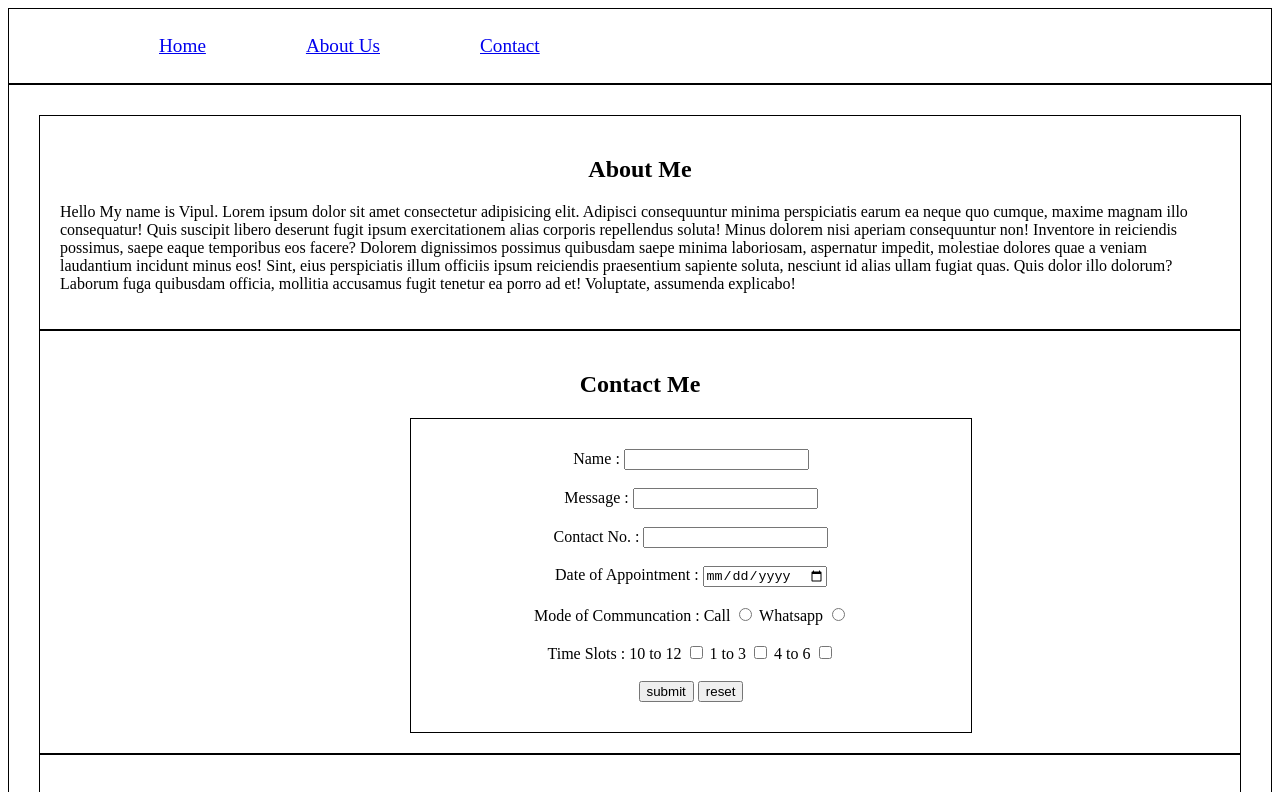
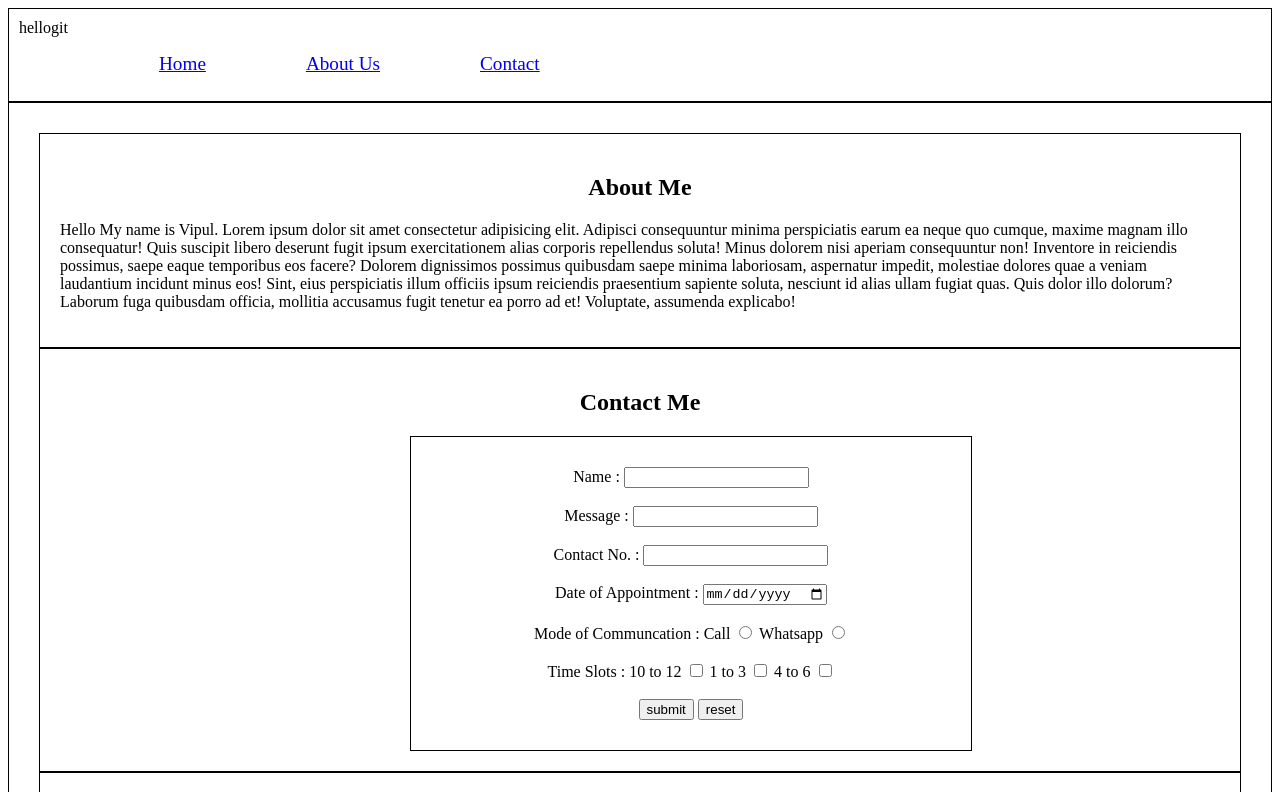
Before and after one commit to VipulTrimbake610/demo, a plain HTML site: page Homework 13-04-23.html in a window 1280 px wide. Shown: the top 792 px of the page. Drawn offline with Linux system fonts and the light colour scheme.

Commit message:
hellogit added

```diff
--- a/Homework 13-04-23.html
+++ b/Homework 13-04-23.html
@@ -12,6 +12,7 @@
         header{
             border: 1px solid black;
             padding: 10px;
+
         }
         li {
             margin-left: 100px;
@@ -33,6 +34,7 @@
 <body>
     <header>
         <nav>
+            hellogit
             <ul style="list-style-type: none; display: flex;">
                 <li><a href="https://navi.com/" target="_blank">Home</a></li>
                 <li><a href="https://navi.com/blog/" target="_blank">About Us</a></li>
```
